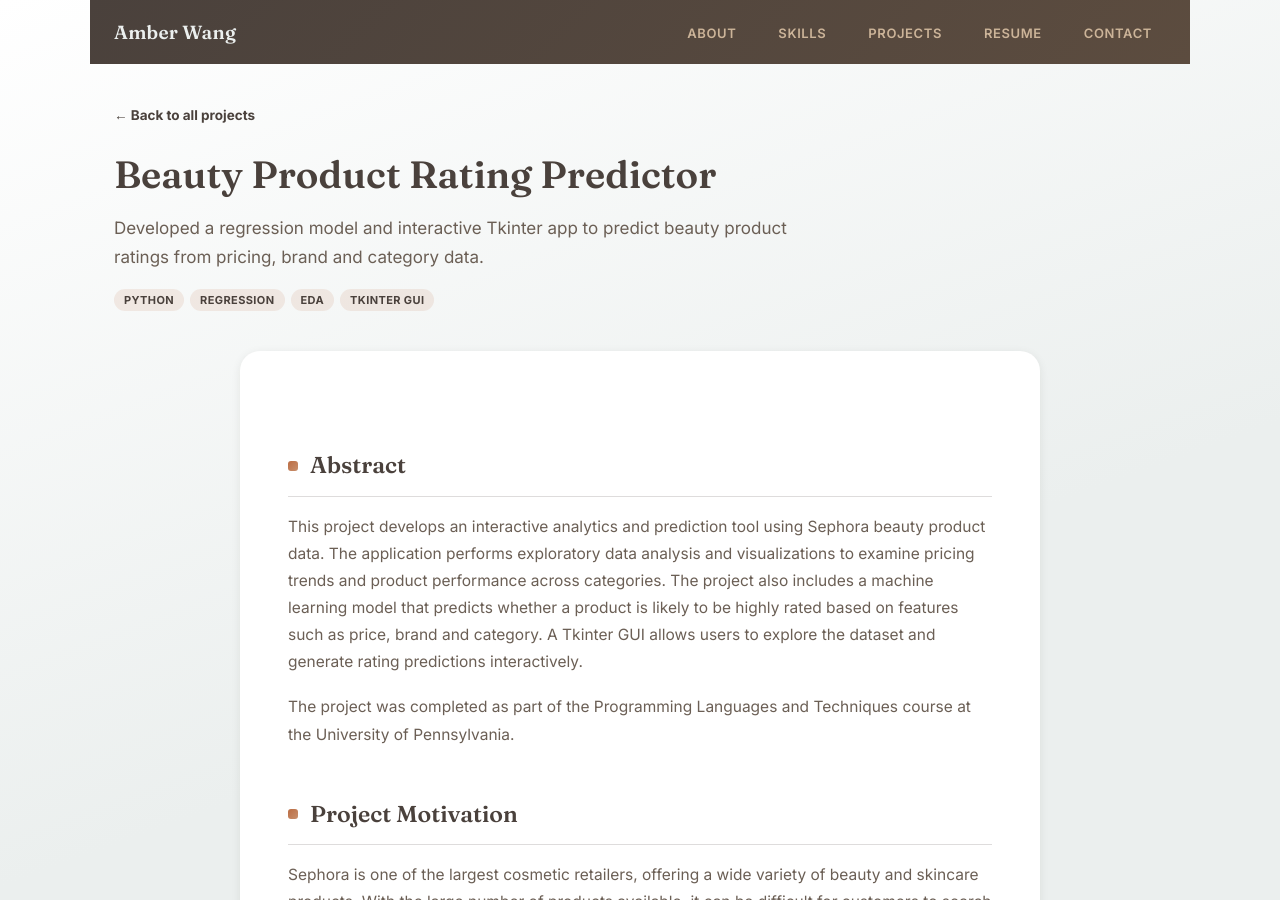
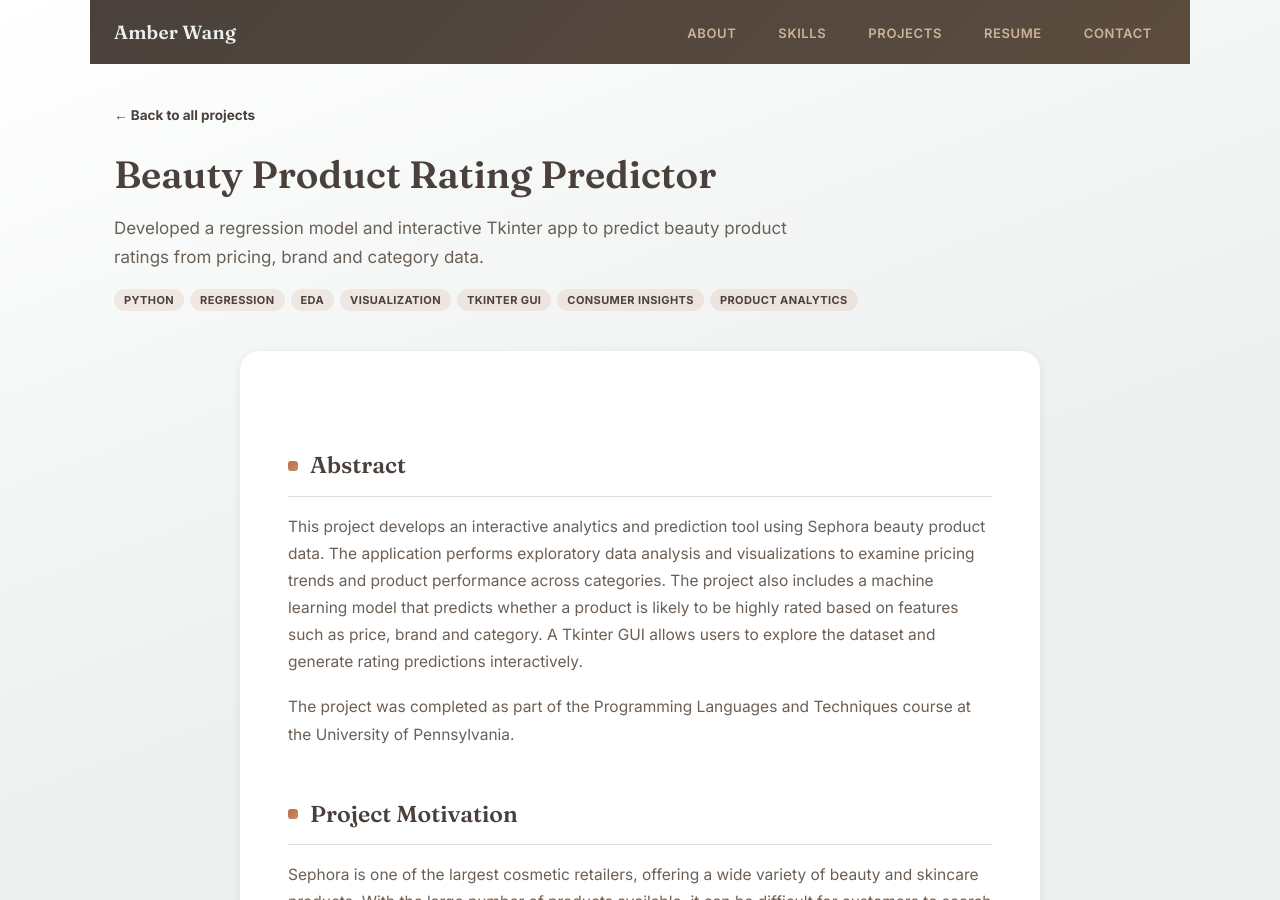
Before and after one commit to amberrrwang/amberrrwang.github.io, a Jekyll site: the page built from rating-predictor.md, in a window 1280 px wide and 900 px high. Built offline with Jekyll 4.4.1, drawn with Linux system fonts in a browser that asks for light colours.

Commit message:
Revise tags

```diff
--- a/rating-predictor.md
+++ b/rating-predictor.md
@@ -3,7 +3,7 @@ layout: page
 title: "Beauty Product Rating Predictor"
 permalink: /beauty-product-rating-predictor/
 summary: "Developed a regression model and interactive Tkinter app to predict beauty product ratings from pricing, brand and category data."
-tags: [Python, Regression, EDA, Tkinter GUI]
+tags: [Python, Regression, EDA, Visualization, Tkinter GUI, Consumer Insights, Product Analytics]
 ---
 
 ## Abstract
```
